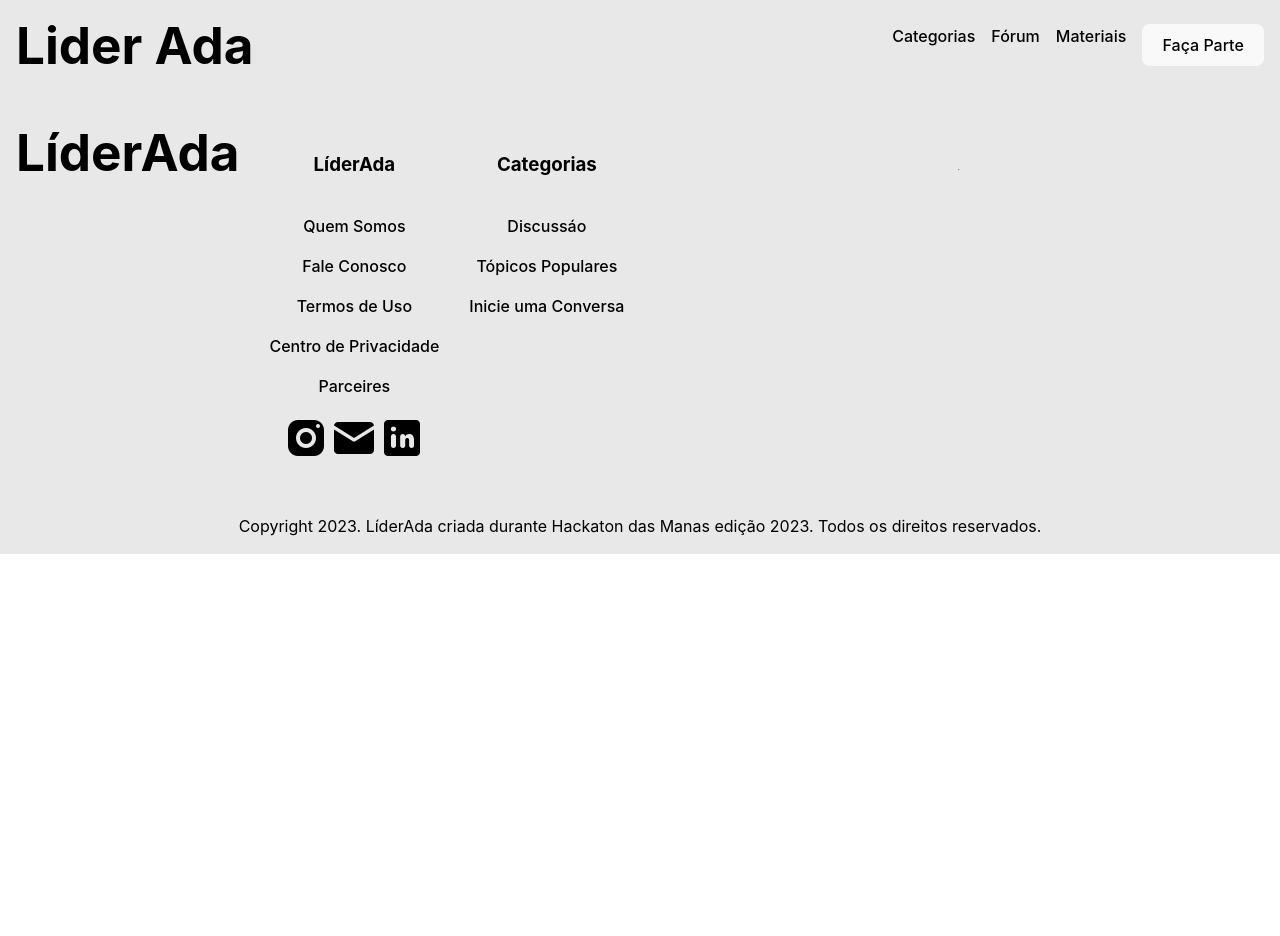
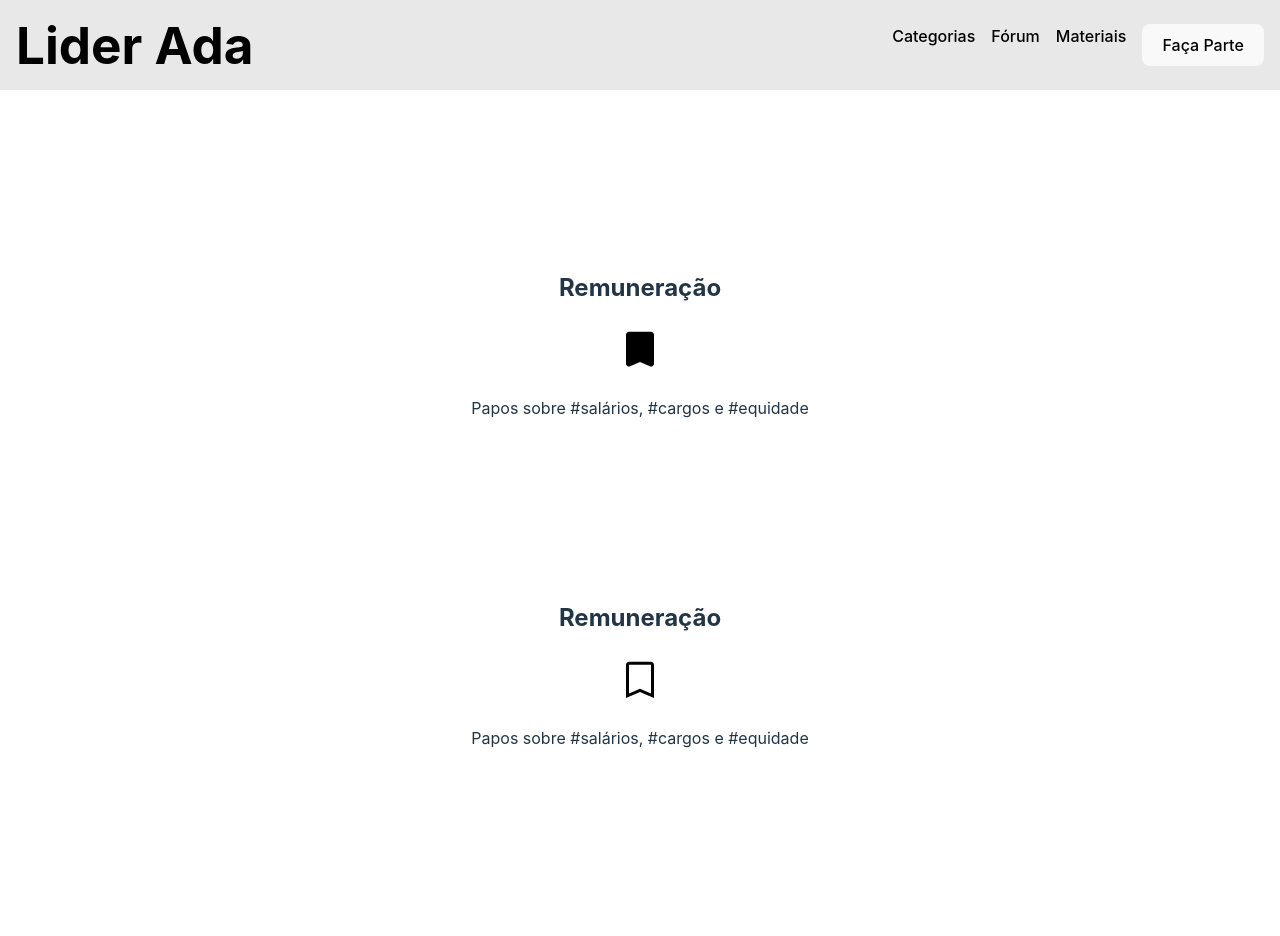
Before and after one commit to glaucecassiano/LiderAda, a React (Vite) app: page /forum in a window 1280 px wide. Shown: the top 936 px of the page. Before the commit the page ends 800 px from the top, so only its background shows below. Built offline with nearby package versions, Linux system fonts and the light colour scheme.

Commit message:
forum inicio

```diff
--- a/src/components/footer.css
+++ b/src/components/footer.css
@@ -7,16 +7,14 @@ body {
 }
 
 .footer {
-
-    background-color: #E8E8E8;
+  background-color: #e8e8e8;
   color: black;
   display: flex;
   justify-content: space-evenly;
   align-items: baseline;
-    gap:30px;
+  gap: 30px;
   padding: 0 1rem;
   flex-wrap: wrap;
-
 }
 
 .footer ul {
@@ -29,14 +27,11 @@ body {
   gap: 1rem;
 }
 
-
 .copy {
   display: flex;
   flex-direction: column;
-
 }
 
-
-    .footer a{
+.footer a {
   color: inherit;
 }
--- a/src/pages/forum.jsx
+++ b/src/pages/forum.jsx
@@ -1,17 +1,69 @@
 import { Footer } from "../components/footer";
 import { Navbar } from "../components/navbar";
+import "./forum.css";
+import Marcador from "../assets/marcador.svg";
+import MarcadorVazio from "../assets/marcadorvazio.svg";
 
+export const Forum = () => {
+  return (
+    <div>
+      <div>
+        <Navbar></Navbar>
+      </div>
+      <div id="blocoum">
+        <div id="entradaum">
+          <h2>Remuneração</h2>
+          <img id="marcador" src={Marcador} alt="marcador" />
+          <p>Papos sobre #salários, #cargos e #equidade</p>
+          <h2>Remuneração</h2>
+          <img id="marcador" src={MarcadorVazio} alt="marcador" />
 
-export const Forum =() => {
+          <p>Papos sobre #salários, #cargos e #equidade</p>
+          <h2>Remuneração</h2>
+          <img id="marcador" src={MarcadorVazio} alt="marcador" />
 
-    return (
-        <div>
-            <div>
-            <Navbar></Navbar>
+          <p>Papos sobre #salários, #cargos e #equidade</p>
+          <h2>Remuneração</h2>
+          <img id="marcador" src={MarcadorVazio} alt="marcador" />
+
+          <p>Papos sobre #salários, #cargos e #equidade</p>
+          <h2>Remuneração</h2>
+          <img id="marcador" src={MarcadorVazio} alt="marcador" />
+
+          <p>Papos sobre #salários, #cargos e #equidade</p>
+        </div>
+        <div id="entradadois"></div>
+        <h1>Maternidade</h1>
+        <img id="marcador" src={MarcadorVazio} alt="marcador" />
+
+        <p>
+          Este tópico aborda questões relacionadas a maternidade e trabalho,
+          jornada dupla, cultura organizacional e afins.
+        </p>
+        <div></div>
+
+        <div id="blocodois">
+          <h1>#TópicosPopulares</h1>
+          <div id="banner">
+            <div id="textobanner">
+              <h3>Banner</h3>
+              <p>imagem + titulo do tópico</p>
             </div>
-            <div>
-                <Footer></Footer>
+          </div>
+
+          <div id="seis"></div>
+
+          <div id="banner">
+            <div id="textobanner">
+              <h3>Banner</h3>
+              <p>imagem + titulo do tópico</p>
             </div>
+          </div>
         </div>
-    )
-}
+        <h1>Junte-se a nós</h1>
+        <div></div>
+        <Footer></Footer>
+      </div>
+    </div>
+  );
+};
```
Also changed, not shown: src/assets/Marcador.svg (added), src/assets/marcadorvazio.svg (added), src/pages/forum.css (added). Lines whose indentation alone changed are shown as unchanged.
